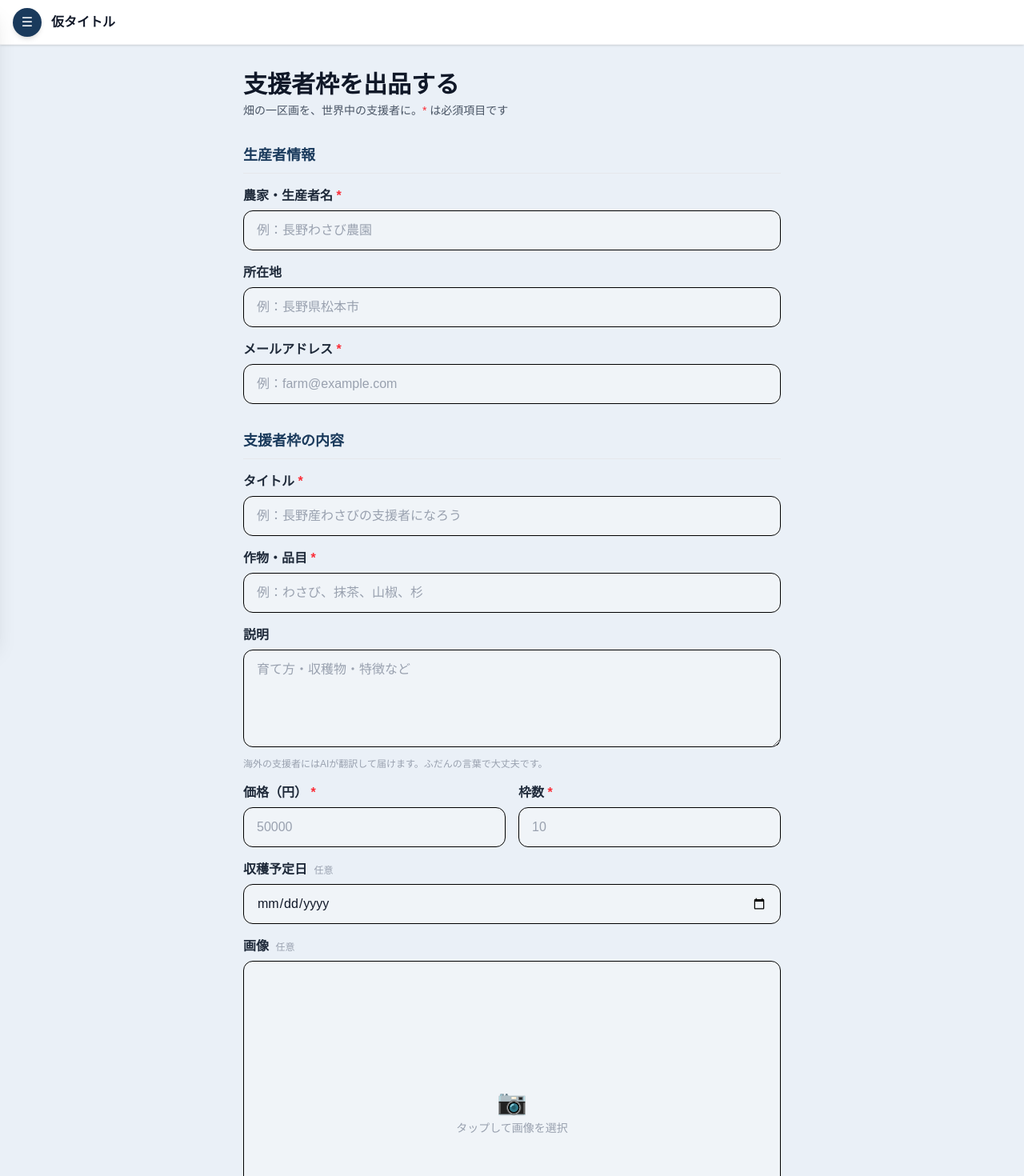
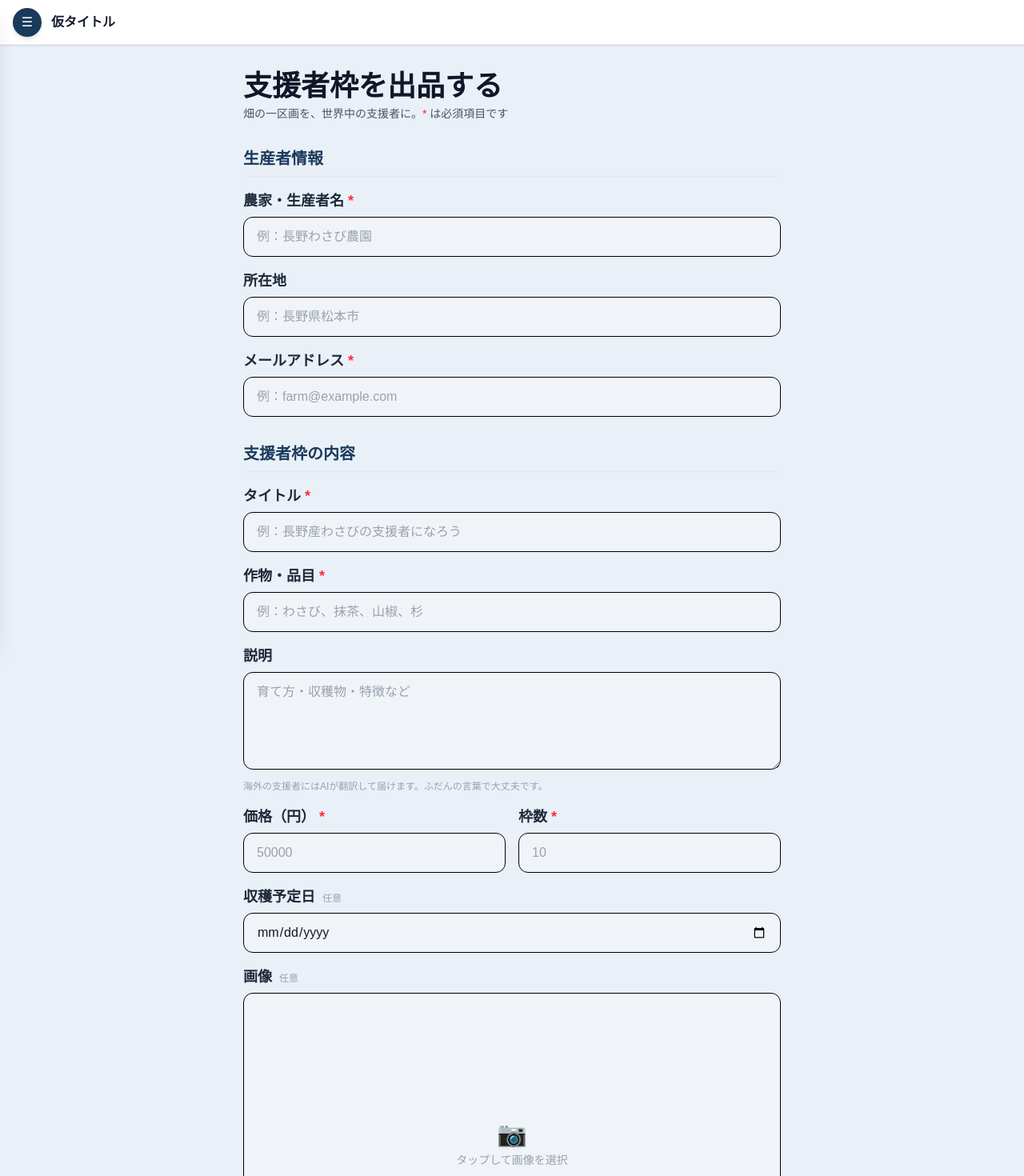
Before and after one commit to KchaiI/58hackathon_2026, a Next.js app in the folder frontend/: page /producer/create in a window 1280 px wide. Shown: the top 1470 px of the page at 80% size. Built offline with nearby package versions, Linux system fonts and the light colour scheme; no server answers.

Commit message:
文字を大きく

```diff
--- a/frontend/app/producer/create/page.tsx
+++ b/frontend/app/producer/create/page.tsx
@@ -68,29 +68,29 @@ export default function CreateListingPage() {
   return (
     <main className="w-full px-12 py-8">
       <div className="max-w-2xl mx-auto">
-        <h1 className="text-3xl font-bold text-gray-900 mb-1">支援者枠を出品する</h1>
+        <h1 className="text-4xl font-bold text-gray-900 mb-1">支援者枠を出品する</h1>
         <p className="text-sm text-gray-600 mb-8">
           畑の一区画を、世界中の支援者に。<span className="text-red-500">*</span> は必須項目です
         </p>
 
         <form onSubmit={handleSubmit} className="space-y-8">
           <section>
-            <h2 className="text-lg font-bold text-[#1a3a5c] pb-2 border-b border-gray-200 mb-4">
+            <h2 className="text-xl font-bold text-[#1a3a5c] pb-2 border-b border-gray-200 mb-4">
               生産者情報
             </h2>
             <div className="space-y-4">
               <div>
-                <label className="block text-base font-bold text-gray-800 mb-1.5">
+                <label className="block text-lg font-bold text-gray-800 mb-1.5">
                   農家・生産者名 <span className="text-red-500">*</span>
                 </label>
                 <input type="text" required value={form.producerName} onChange={e => set('producerName', e.target.value)} placeholder="例：長野わさび農園" className={inputClass} />
               </div>
               <div>
-                <label className="block text-base font-bold text-gray-800 mb-1.5">所在地</label>
+                <label className="block text-lg font-bold text-gray-800 mb-1.5">所在地</label>
                 <input type="text" value={form.location} onChange={e => set('location', e.target.value)} placeholder="例：長野県松本市" className={inputClass} />
               </div>
               <div>
-                <label className="block text-base font-bold text-gray-800 mb-1.5">
+                <label className="block text-lg font-bold text-gray-800 mb-1.5">
                   メールアドレス <span className="text-red-500">*</span>
                 </label>
                 <input type="email" required value={form.email} onChange={e => set('email', e.target.value)} placeholder="例：farm@example.com" className={inputClass} />
@@ -99,49 +99,49 @@ export default function CreateListingPage() {
           </section>
 
           <section>
-            <h2 className="text-lg font-bold text-[#1a3a5c] pb-2 border-b border-gray-200 mb-4">
+            <h2 className="text-xl font-bold text-[#1a3a5c] pb-2 border-b border-gray-200 mb-4">
               支援者枠の内容
             </h2>
             <div className="space-y-4">
               <div>
-                <label className="block text-base font-bold text-gray-800 mb-1.5">
+                <label className="block text-lg font-bold text-gray-800 mb-1.5">
                   タイトル <span className="text-red-500">*</span>
                 </label>
                 <input type="text" required value={form.title} onChange={e => set('title', e.target.value)} placeholder="例：長野産わさびの支援者になろう" className={inputClass} />
               </div>
               <div>
-                <label className="block text-base font-bold text-gray-800 mb-1.5">
+                <label className="block text-lg font-bold text-gray-800 mb-1.5">
                   作物・品目 <span className="text-red-500">*</span>
                 </label>
                 <input type="text" required value={form.crop} onChange={e => set('crop', e.target.value)} placeholder="例：わさび、抹茶、山椒、杉" className={inputClass} />
               </div>
               <div>
-                <label className="block text-base font-bold text-gray-800 mb-1.5">説明</label>
+                <label className="block text-lg font-bold text-gray-800 mb-1.5">説明</label>
                 <textarea value={form.description} onChange={e => set('description', e.target.value)} rows={4} placeholder="育て方・収穫物・特徴など" className={inputClass} />
                 <p className="text-xs text-gray-400 mt-1.5">海外の支援者にはAIが翻訳して届けます。ふだんの言葉で大丈夫です。</p>
               </div>
               <div className="grid grid-cols-2 gap-4">
                 <div>
-                  <label className="block text-base font-bold text-gray-800 mb-1.5">
+                  <label className="block text-lg font-bold text-gray-800 mb-1.5">
                     価格（円） <span className="text-red-500">*</span>
                   </label>
                   <input type="number" required value={form.price} onChange={e => set('price', e.target.value)} placeholder="50000" className={inputClass} />
                 </div>
                 <div>
-                  <label className="block text-base font-bold text-gray-800 mb-1.5">
+                  <label className="block text-lg font-bold text-gray-800 mb-1.5">
                     枠数 <span className="text-red-500">*</span>
                   </label>
                   <input type="number" required value={form.totalSlots} onChange={e => set('totalSlots', e.target.value)} placeholder="10" className={inputClass} />
                 </div>
               </div>
               <div>
-                <label className="block text-base font-bold text-gray-800 mb-1.5">
+                <label className="block text-lg font-bold text-gray-800 mb-1.5">
                   収穫予定日 <span className="text-xs text-gray-400 font-normal ml-1">任意</span>
                 </label>
                 <input type="date" value={form.harvestDate} onChange={e => set('harvestDate', e.target.value)} className={inputClass} />
               </div>
               <div>
-                <label className="block text-base font-bold text-gray-800 mb-1.5">
+                <label className="block text-lg font-bold text-gray-800 mb-1.5">
                   画像 <span className="text-xs text-gray-400 font-normal ml-1">任意</span>
                 </label>
                 <div
```
